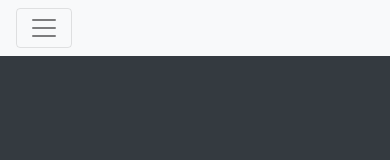
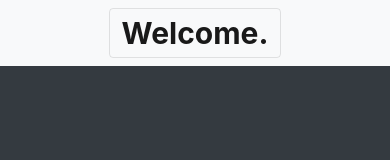
Before and after one commit to KyloMUN/JV-LIT, a plain HTML site: page index.html in a window 390 px wide. Drawn offline with nearby package versions, Linux system fonts and the light colour scheme.

Commit message:
Tweaked navbar.

```diff
--- a/index.html
+++ b/index.html
@@ -4,19 +4,30 @@
         input[type=text] {
             width: 20em; height: 2em;
         }
+        .navbar-header {
+            float: center;
+            padding: 0px;
+            text-align: center;
+            width: 100%;
+        }
+        .button {
+            padding: 0px;
+            text-align: center;
+            margin: 0%;
+        }
     </style>
     <head>
         <title>
             Home
         </title>
-        <meta name="viewport" content="width=device-width, initial-scale=1, shrink-to-fit=no">
+        <meta name="viewport" content="width=device-width, initial-scale=1, shrink-to-fit=yes">
         <link rel="stylesheet" href="https://stackpath.bootstrapcdn.com/bootstrap/4.3.1/css/bootstrap.min.css" integrity="sha384-ggOyR0iXCbMQv3Xipma34MD+dH/1fQ784/j6cY/iJTQUOhcWr7x9JvoRxT2MZw1T" crossorigin="anonymous">
     </head>
-    <body class="bg-dark text-light">
-        <nav class="navbar navbar-expand-lg navbar-light bg-light text-center" role="navigation">
+    <body class="bg-dark text-light text-center">
+        <nav class="navbar navbar-expand-lg navbar-light bg-light">
             <div class="navbar-header">
                 <button class="navbar-toggler" type="button" data-toggle="collapse" data-target="#navbarSupportedContent" aria-controls="navbarSupportedContent" aria-expanded="false" aria-label="Toggle navigation">
-                    <span class="navbar-toggler-icon"></span>
+                    <a class="navbar-brand" style="margin: 0%" href="#"><b style="font-size: 150%">Welcome.</b></a>
                 </button>
             </div>
             <div class="collapse navbar-collapse" id="navbarSupportedContent">
@@ -37,6 +48,7 @@
                 </div>
             </nav>
 
+
         <script src="https://code.jquery.com/jquery-3.3.1.slim.min.js" integrity="sha384-q8i/X+965DzO0rT7abK41JStQIAqVgRVzpbzo5smXKp4YfRvH+8abtTE1Pi6jizo" crossorigin="anonymous"></script>
         <script src="https://cdnjs.cloudflare.com/ajax/libs/popper.js/1.14.7/umd/popper.min.js" integrity="sha384-UO2eT0CpHqdSJQ6hJty5KVphtPhzWj9WO1clHTMGa3JDZwrnQq4sF86dIHNDz0W1" crossorigin="anonymous"></script>
         <script src="https://stackpath.bootstrapcdn.com/bootstrap/4.3.1/js/bootstrap.min.js" integrity="sha384-JjSmVgyd0p3pXB1rRibZUAYoIIy6OrQ6VrjIEaFf/nJGzIxFDsf4x0xIM+B07jRM" crossorigin="anonymous"></script>
```
Lines whose indentation alone changed are shown as unchanged.
